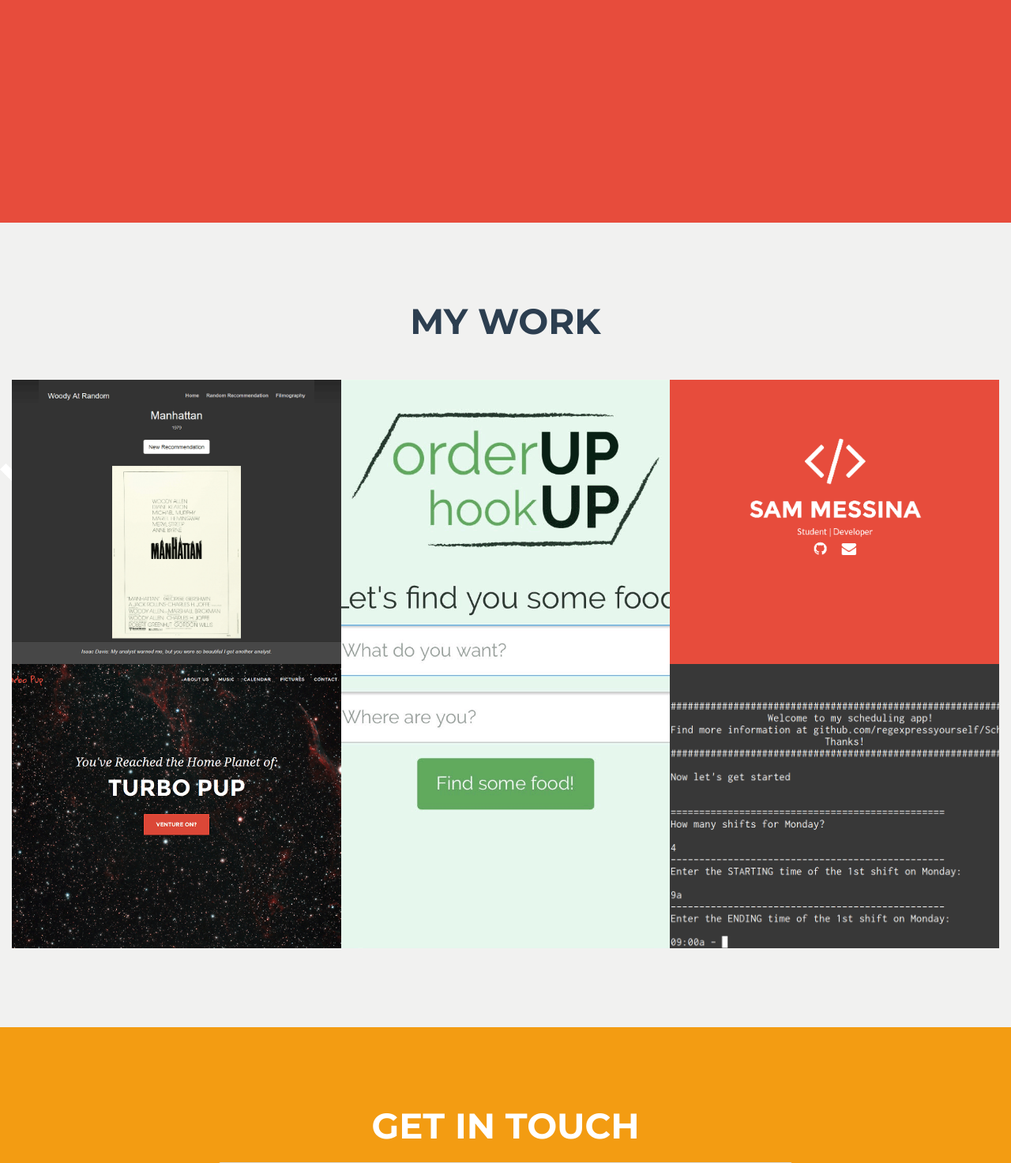
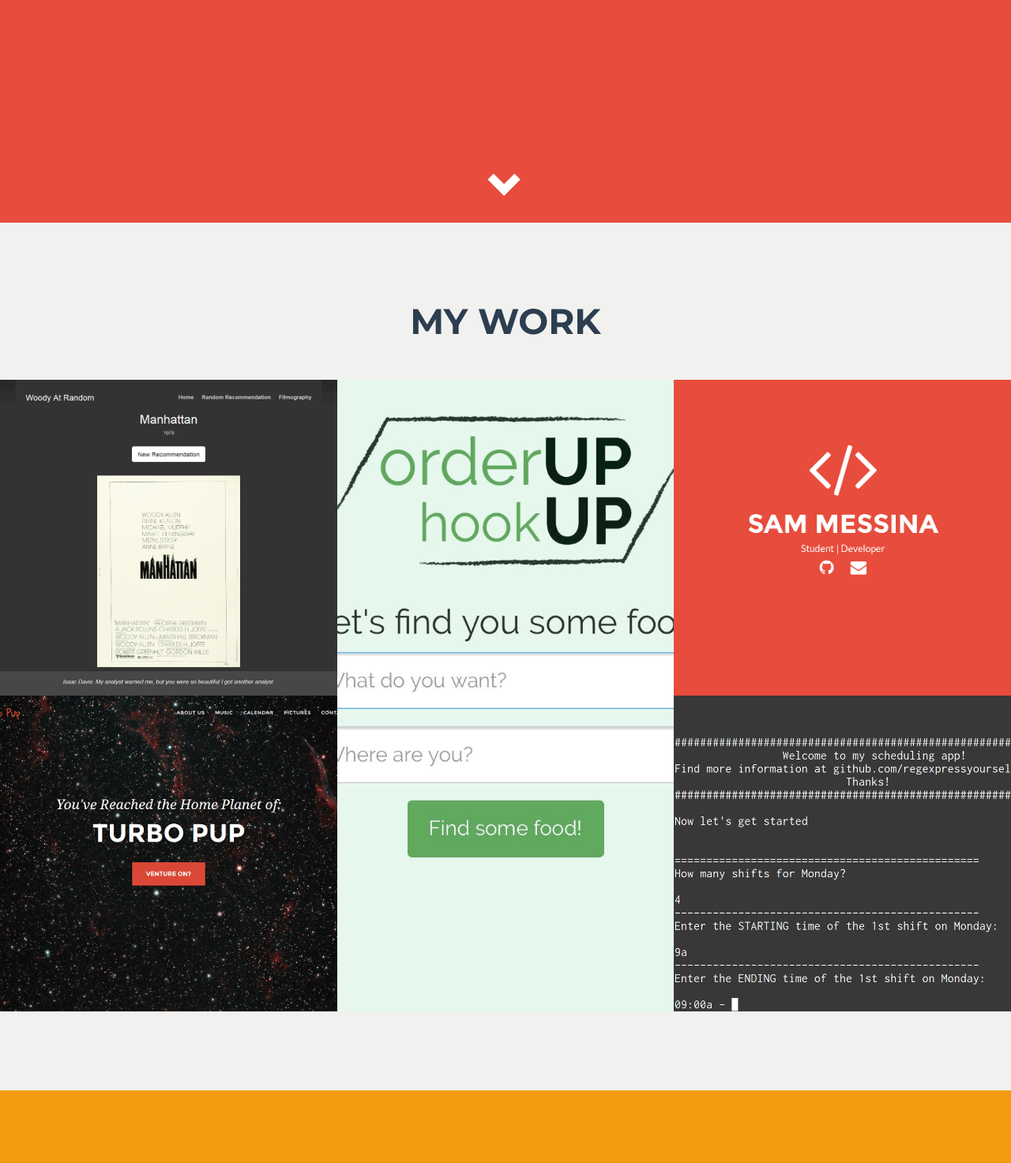
Before and after one commit to regexpressyourself/regexpressyourself.github.io, a PHP site: page / in a window 1280 px wide. Shown: the part 518-1991 px from the top of the page at 79% size. Run offline with PHP 8.4, Linux system fonts and the light colour scheme; some libraries are stand-ins or nearby versions.

Commit message:
Changed the way background images work
Setting more sensible background-position properties.

Also included in this commit is some css for the down arrow in the header.

```diff
--- a/css/custom.css
+++ b/css/custom.css
@@ -127,7 +127,8 @@
     font-size: 3em;
     left: 0;
     right: 0;
-    margin-top: 15%;
+    margin-top: -175px;
+    text-align: center;
 
 }
 
@@ -141,14 +142,18 @@
     font-size: 3em;
 }
 
+#first-work-container {
+    padding-left: 0;
+    padding-right: 0;
+}
 .work-col{
     padding-left: 0px;
     padding-right: 0px;
 }
 .work-item {
-    height: 45vh;
+    height: 50vh;
     background-repeat: no-repeat;
-    background-position: center;
+    background-position: center top;
     background-size: auto, cover;
     -webkit-background-size: cover;
     -moz-background-size: 100%, cover;
@@ -156,13 +161,17 @@
 }
 .overlay {
     background: rgba(27,27,27, 0.0);
-    height: 100%;
-    width: 100%;
+    height: 50vh;
+    width: 33vw;
+    display: table-row;
     -webkit-transition: .3s ease,opacity .3s ease;
     -moz-transition: .3s ease,opacity .3s ease;
     -ms-transition: .3s ease,opacity .3s ease;
     transition: .3s ease,opacity .3s ease;
 
+}
+.center-overlay {
+    height: 100vh;
 }
 .overlay:focus,
 .overlay:hover {
@@ -179,14 +188,17 @@
 
 .overlay-text{
     text-align: center;
+    display: table-cell;
+    vertical-align: middle;
+}
+.click-for-more {
+    margin-top: 30px;
 }
 .project-title{
     margin: 0;
     font-size: 40px;
-    padding: 15vh 5% 0 5%;
-}
-#center-project-title{
-    padding-top: 40vh;
+    padding: 0 5% 0 5%;
+    width: 100vw;
 }
 .work-link:hover,
 .work-link:focus,
@@ -199,7 +211,7 @@
     padding: 0 5%;
 }
 .center-work-item {
-    height: 90vh;
+    height: 100vh;
 }
 
 .modal{
@@ -254,7 +266,7 @@
 
 .modal-project-image {
     max-width: 100%;
-    max-height: 90vh;
+    max-height: 100vh;
     margin-top: 5vh;
     display: inline-block;
     text-align: center;
@@ -488,14 +500,35 @@
     text-decoration: underline;
 }
 .item>img{
-  margin: 0 auto;
+    margin: 0 auto;
 }
 .app-logo{
-  margin: 0 auto;
+    margin: 0 auto;
+}
+@media (min-width: 992px){
+    .center-project-title {
+        height: 100vh;
+    }
+    .project-title {
+        width: 33vw;
+    }
 }
 @media (min-width: 768px) and (max-width: 991px)  {
     #third-project {
-        background-image: url("../img/oh2small.png") ;
+        background-image: url("../img/oh1.png") ;
+        background-position: center top;
+    }
+    .center-overlay {
+        height: 50vh;
+    }
+    .center-work-item {
+        height: 50vh;
+    }
+    .project-title {
+        width: 50vw;
+    }
+    #center-project-title {
+        width: 100vw;
     }
 }
 @media(min-width:768px) {
@@ -512,23 +545,21 @@
         font-size: 1.75em;
     }
 }
-@media(max-width:767px) {
+@media (max-width: 767px) {
     section {
         padding: 75px 0;
     }
-
+    .center-overlay {
+        height: 50vh;
+    }
+    .center-work-item {
+        height: 50vh;
+    }
+    #third-project {
+        background-position: center top;
+    }
     section.first {
         padding-top: 75px;
-    }
-    .center-work-item {
-        height: 45vh;
-    }
-    #center-project-title{
-        padding-top: 19vh;
-    }
-
-    .project-title{
-        padding-top: 19vh;
     }
 }
 @media(max-width:550px) {
```
